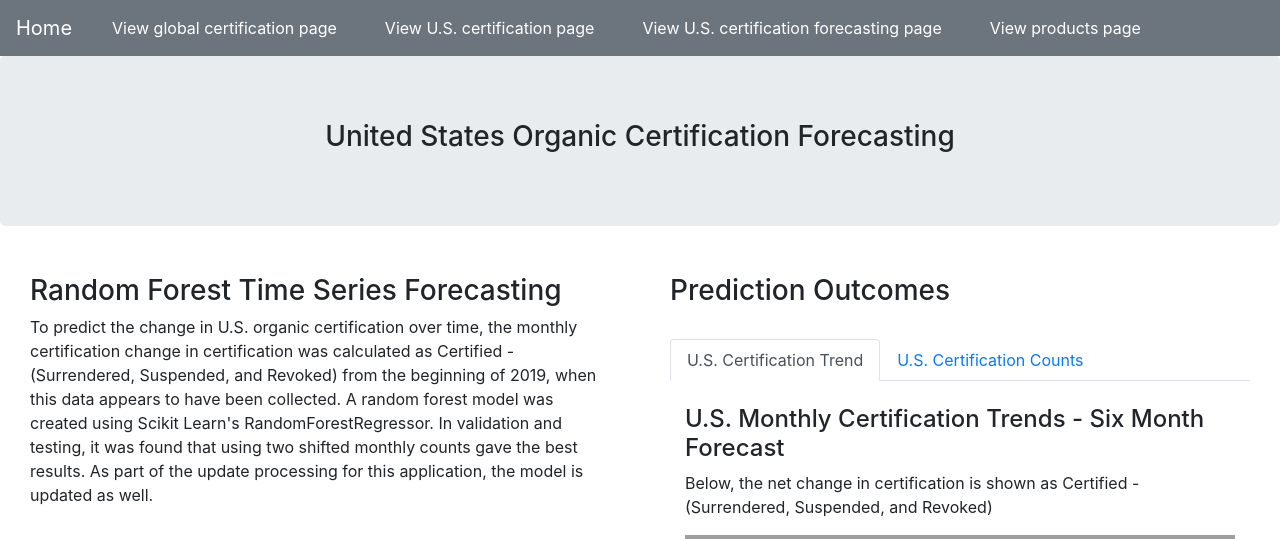
After one commit to danstd/organic_integrity_flask, a Flask app: page /us_forecasting in a window 1280 px wide. The commit adds this page. Shown: the top 539 px of the page. Run offline with Flask 2, Linux system fonts and the light colour scheme; some libraries are stand-ins or nearby versions; grey boxes are pictures that could not be loaded.

Commit message:
Added US forecasting template, updated links

```diff
--- a/integrity_app/integrity_routes.py
+++ b/integrity_app/integrity_routes.py
@@ -103,3 +103,13 @@ def products():
             top_items_wild=top_items_wild,
             top_by_country=top_by_country,
             top_by_country_scope=top_by_country_scope)
+
+
+#----------------------united_states route---------------------
+@app.route("/us_forecasting", methods=["GET"])
+def us_forecasting():
+    if request.method != "GET":
+        return render_template("main_page.html")
+    else:
+
+        return render_template("us_forecasting.html")
--- a/integrity_app/templates/products.html
+++ b/integrity_app/templates/products.html
@@ -41,6 +41,7 @@
 			<div class="nav navbar-nav navbar-right mr-auto">
 				<a class="nav-item nav-link mx-3 active" href="{{ url_for('world') }}">View global certification page</a>
 				<a class="nav-item nav-link mx-3 active" href="{{ url_for('united_states') }}">View U.S. certification page</a>
+				<a class="nav-item nav-link mx-3 active" href="{{ url_for('us_forecasting') }}">View U.S. certification forecasting page</a>
 				<a class="nav-item nav-link mx-3 active" href="{{ url_for('products') }}">View products page</a>
 			</div>
 		</nav>
--- a/integrity_app/templates/united_states.html
+++ b/integrity_app/templates/united_states.html
@@ -42,6 +42,7 @@
 			<div class="nav navbar-nav navbar-right mr-auto">
 				<a class="nav-item nav-link mx-3 active" href="{{ url_for('world') }}">View global certification page</a>
 				<a class="nav-item nav-link mx-3 active" href="{{ url_for('united_states') }}">View U.S. certification page</a>
+				<a class="nav-item nav-link mx-3 active" href="{{ url_for('us_forecasting') }}">View U.S. certification forecasting page</a>
 				<a class="nav-item nav-link mx-3 active" href="{{ url_for('products') }}">View products page</a>
 			</div>
 		</nav>
--- /dev/null
+++ b/integrity_app/templates/us_forecasting.html
@@ -0,0 +1,119 @@
+<html class="has-sticky-footer">
+    <head>
+        <meta charset="utf-8">
+        <meta http-equiv="X-UA-Compatible" content="IE=edge">
+        <meta name="viewport" content="width=device-width, initial-scale=1">
+
+        <!--Latest compiled and minified CSS -->
+        <link rel="stylesheet"href="https://maxcdn.bootstrapcdn.com/bootstrap/4.5.2/css/bootstrap.min.css"/>
+
+        <!--<link rel="stylesheet" href="https://maxcdn.bootstrapcdn.com/bootstrap/3.3.5/css/bootstrap.min.css" integrity="sha512-dTfge/zgoMYpP7QbHy4gWMEGsbsdZeCXz7irItjcC3sPUFtf0kuFbDz/ixG7ArTxmDjLXDmezHubeNikyKGVyQ==" crossorigin="anonymous">
+        -->
+		<!-- jQuery library -->
+        <script src="https://ajax.googleapis.com/ajax/libs/jquery/3.5.1/jquery.min.js"></script>
+
+        <!-- Popper JS -->
+        <script src="https://cdnjs.cloudflare.com/ajax/libs/popper.js/1.16.0/umd/popper.min.js"></script>
+
+        <!-- Latest compiled JavaScript -->
+        <script src="https://maxcdn.bootstrapcdn.com/bootstrap/4.5.2/js/bootstrap.min.js"></script>
+		<!-- <script src="https://maxcdn.bootstrapcdn.com/bootstrap/3.5.1/js/bootstrap.min.js"></script> -->
+
+        <title>Organic Integrity - Certification in U.S.</title>
+	<style>
+	p.padding_left {
+	  padding-left: 5%;
+	}
+	.table-responsive {
+    max-height:500px;
+	<!-- max_width: 500px; -->
+}
+
+	</style>
+    </head>
+
+    <body>
+		<nav class="navbar navbar-expand-md bg-secondary navbar-dark">
+
+			<a class="navbar-brand" href= "{{ url_for('index') }}">Home</a>
+				<button class="navbar-toggler" type="button" data-toggle="collapse" data-target="#collapsible_navbar">
+					<span class="navbar-toggler-icon"></span>
+				</button>
+			<div class="nav navbar-nav navbar-right mr-auto">
+				<a class="nav-item nav-link mx-3 active" href="{{ url_for('world') }}">View global certification page</a>
+				<a class="nav-item nav-link mx-3 active" href="{{ url_for('united_states') }}">View U.S. certification page</a>
+				<a class="nav-item nav-link mx-3 active" href="{{ url_for('us_forecasting') }}">View U.S. certification forecasting page</a>
+				<a class="nav-item nav-link mx-3 active" href="{{ url_for('products') }}">View products page</a>
+			</div>
+		</nav>
+		<div class="jumbotron">
+			<h3 style="text-align:center;">United States Organic Certification Forecasting</h3>
+		</div>
+		<div class="container-fluid">
+			<div class="row">
+				<!-- Certification status trends and counts -->
+				<div class="col-lg-6">
+					<div class="container mt-3">
+						<h3>Random Forest Time Series Forecasting</h3>
+						<p>To predict the change in U.S. organic certification over time,
+							the monthly certification change in certification was calculated as
+							Certified - (Surrendered, Suspended, and Revoked) from the beginning of 2019,
+							when this data appears to have been collected. A random forest model was created
+							using Scikit Learn's RandomForestRegressor. In validation and testing, it was found
+							that using two shifted monthly counts gave the best results. As part of the update processing
+							for this application, the model is updated as well.
+						</p>
+					</div> <!-- Nav container end -->
+				</div> <!-- Certification status trends and counts column end -->
+				<div class="col-lg-6"> <!-- Certification trend plots column -->
+					<div class="container mt-3">
+					  <h3>Prediction Outcomes</h3>
+					  <br>
+					  <!-- Nav tabs -->
+					  <ul class="nav nav-tabs">
+						<li class="nav-item">
+						  <a class="nav-link active" data-toggle="tab" href="#cert_trend">U.S. Certification Trend</a>
+						</li>
+						<li class="nav-item">
+							<a class="nav-link" data-toggle="tab" href="#cert_count">U.S. Certification Counts</a>
+						  </li>
+					  </ul>
+
+					  <!-- Tab panels -->
+					  <div class="tab-content">
+
+						<!-- US Certification Trends Plot -->
+						<div id="cert_trend" class="container tab-pane active"><br>
+						  <h4>U.S. Monthly Certification Trends - Six Month Forecast</h4>
+						  <p>Below, the net change in certification is shown as
+						     Certified - (Surrendered, Suspended, and Revoked)</p>
+						  <img class="img-responsive" src="{{ url_for('static', filename='images/US_forecast_month_change.png') }}" alt="Chart" style="width:100%">
+						</div> <!-- tab end -->
+						<div id="cert_count" class="container tab-pane fade"><br>
+							<h4>U.S. Certification Over Time - Six Month Forecast</h4>
+							<p>Below, the estimated total count of certified operations in the U.S. over time is shown.</p>
+							<img class="img-responsive" src="{{ url_for('static', filename='images/US_forecast_total_count.png') }}" alt="Chart" style="width:100%">
+						  </div> <!-- tab end -->
+					  </div>
+					</div>
+				</div>
+			</div> <!-- Row end -->
+		</div>
+		</body>
+		<!-- Footer -->
+		<!-- Footer styling: https://stackoverflow.com/questions/51480958/bootstrap-4-footer-not-at-bottom -->
+        <footer class="d-flex justify-content-center mt-auto">
+            <div class="d-flex justify-content-between col-md-8 col-md-offset-2 mb-3 mt-5">
+				<div class="align-left">
+					<a class="font-weight-bold small kf-blue kf-links" href="https://github.com/danstd/organic_integrity_flask">Github</a> |
+                    <a class="font-weight-bold small kf-blue kf-links" href="https://organic.ams.usda.gov/Integrity/Developer/APIHelp.aspx">Organic Integrity</a>
+                </div>
+				<div class="align-middle">
+					<i>This product uses USDA’s Organic Integrity Database API but is not endorsed or certified by USDA.</i>
+				</div>
+                <div class="align-right">
+					<a class="font-weight-bold small kf-blue kf-links" href="mailto:danielst.davis@gmail.com">Contact</a>
+                </div>
+            </div>
+        </footer>
+</html>
--- a/integrity_app/templates/world.html
+++ b/integrity_app/templates/world.html
@@ -41,6 +41,7 @@
 			<div class="nav navbar-nav navbar-right mr-auto">
 				<a class="nav-item nav-link mx-3 active" href="{{ url_for('world') }}">View global certification page</a>
 				<a class="nav-item nav-link mx-3 active" href="{{ url_for('united_states') }}">View U.S. certification page</a>
+				<a class="nav-item nav-link mx-3 active" href="{{ url_for('us_forecasting') }}">View U.S. certification forecasting page</a>
 				<a class="nav-item nav-link mx-3 active" href="{{ url_for('products') }}">View products page</a>
 			</div>
 		</nav>
```
Also changed, not shown: integrity_app/templates/organic_main_page.html (+8 -6 lines).
